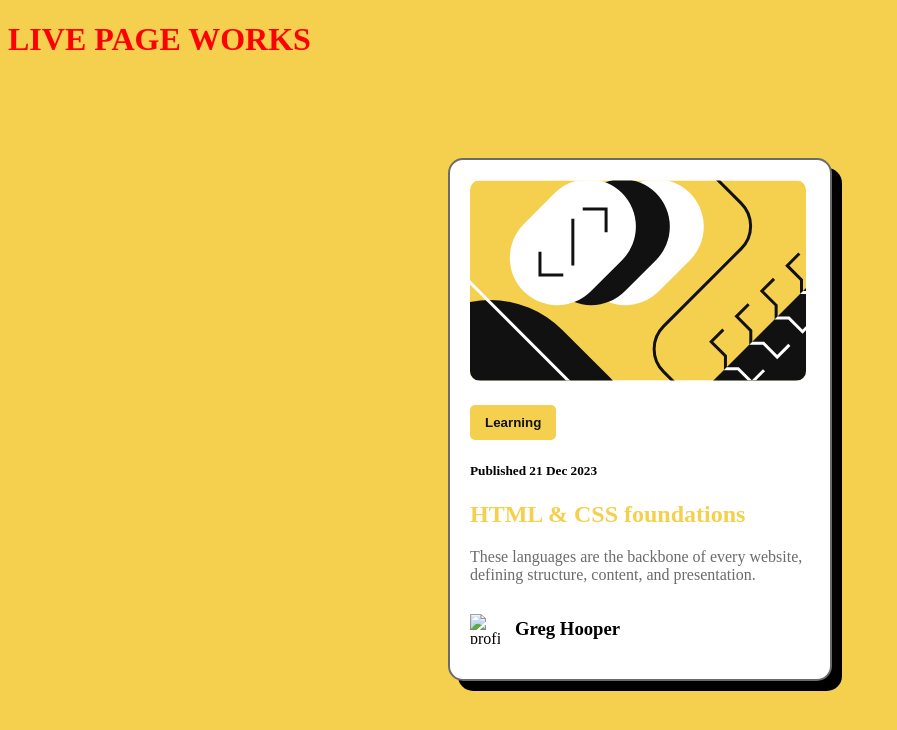
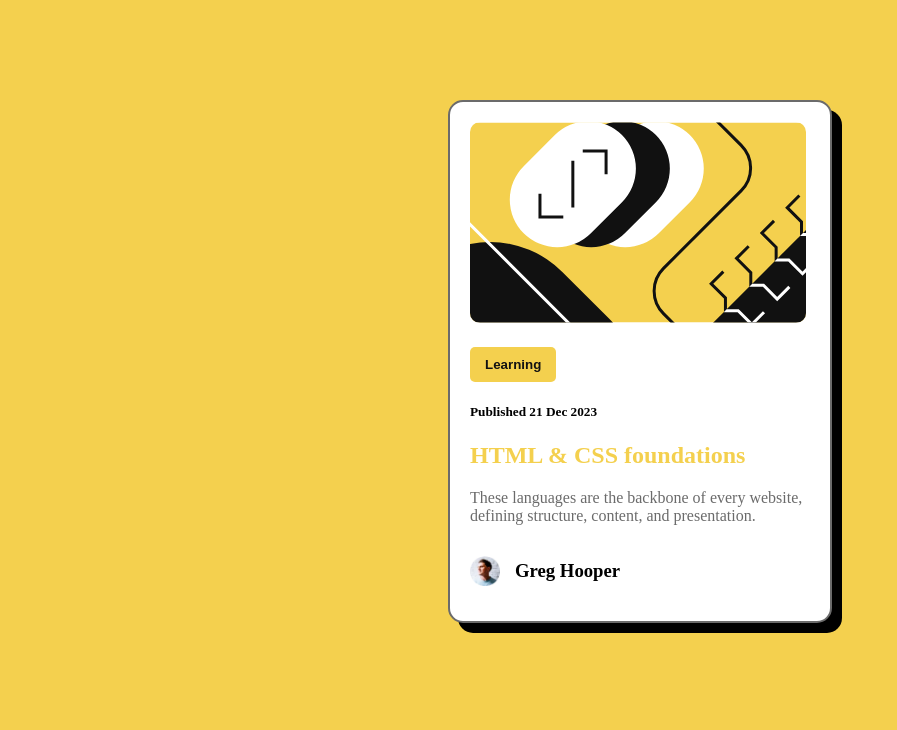
Before and after one commit to MadhaviNagaSri/Frontend-Projects, a plain HTML site: page index.html in a window 1280 px wide. Shown: the whole page, without its empty margins (0-897 px from the left). Drawn offline with Linux system fonts and the light colour scheme.

Commit message:
Fixing image paths

```diff
--- a/index.html
+++ b/index.html
@@ -3,10 +3,9 @@
     <link rel="stylesheet" href="./style.css">
 </head>
 <body>
-    <h1 style="color:red;">LIVE PAGE WORKS</h1>
     <div class="card">
         <div class="img">
-            <img class="pic" alt="image" src="./images/illustration-article.svg">
+            <img src="./images/illustration-article.svg" alt="Illustration" class="pic">
         </div>
         <div class="detailed-info">
             <button class="learning-button">Learning</button>
@@ -17,7 +16,7 @@
             </p>
         </div>
         <div class="user container">
-               <img alt="profile" src="./image-avatar.webp">
+               <img src="./images/image-avatar.webp" alt="Avatar">
                <div class="text">
                   <h3>Greg Hooper</h3>
                </div>
```
